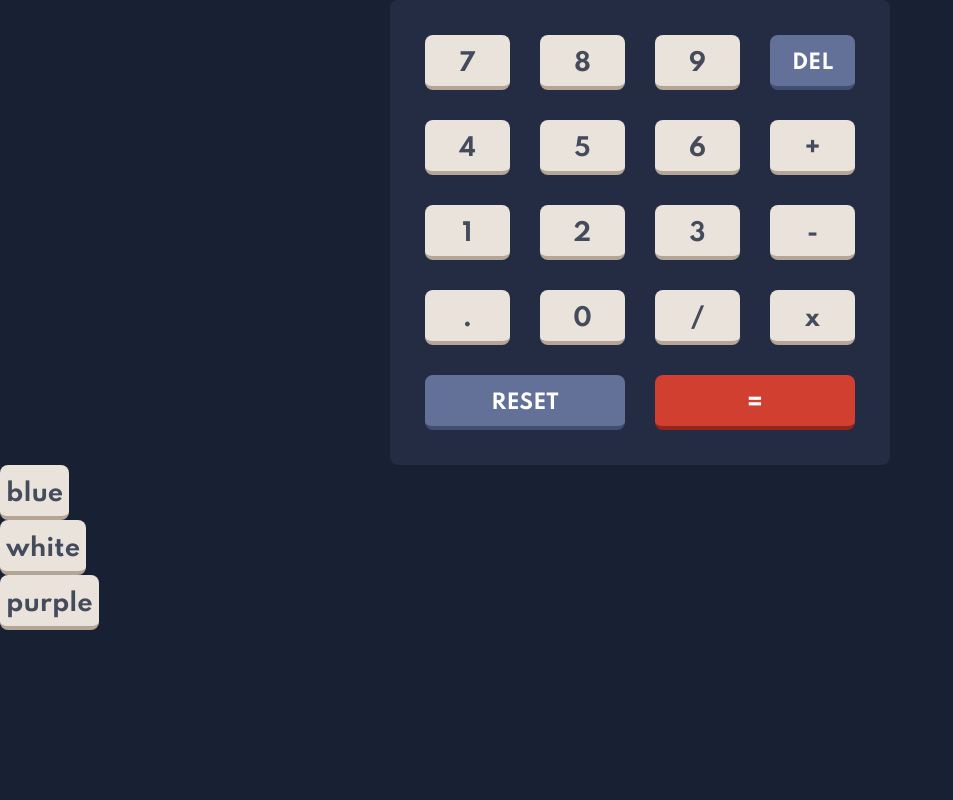
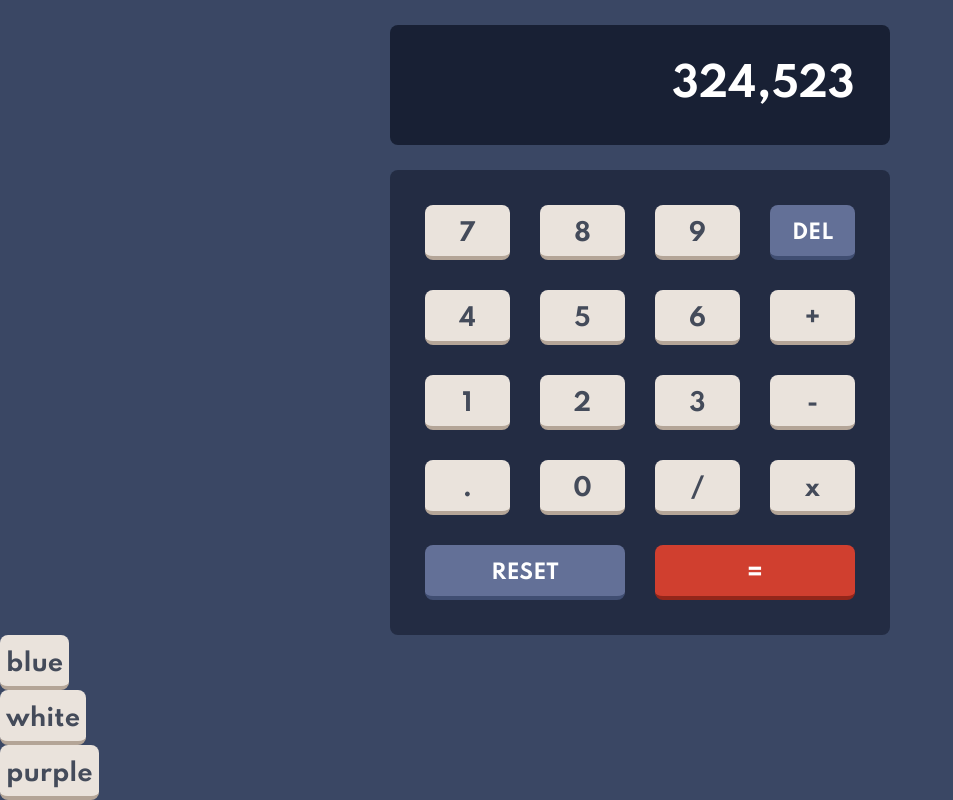
Before and after one commit to karthik-raja-g/themed-calculator, a React (Create React App) app: page / in a window 1280 px wide. Shown: the whole page, without its empty margins (0-953 px from the left). Built offline with nearby package versions, Linux system fonts and the light colour scheme.

Commit message:
- screen added

```diff
--- a/src/App.css
+++ b/src/App.css
@@ -1,3 +1,8 @@
 .App {
   text-align: center;
 }
+
+.calculator {
+  width: 500px;
+  margin: auto;
+}
--- a/src/App.js
+++ b/src/App.js
@@ -6,6 +6,7 @@ import { ThemeProvider } from "styled-components";
 import themes from "./theme/themes";
 import GlobalStyles from "./theme/GlobalStyles";
 import Keypad from "./elements/keypad";
+import Screen from "./elements/screen";
 import keys from "./keys";
 
 function App() {
@@ -14,10 +15,16 @@ function App() {
     <ThemeProvider theme={theme}>
       <GlobalStyles />
       <div className="App">
+        <div className="calculator">
+          <Screen>324,523</Screen>
           <Keypad>
             {keys.map((val, index) => {
               if (val.text === "RESET" || val.text === "=") {
-              return <LongButton key={index} type={val.value}>{val.text}</LongButton>;
+                return (
+                  <LongButton key={index} type={val.value}>
+                    {val.text}
+                  </LongButton>
+                );
               }
               return (
                 <NumberButton key={index} value={val.value}>
@@ -26,6 +33,7 @@ function App() {
               );
             })}
           </Keypad>
+        </div>
         <NumberButton clickHandler={() => setTheme(themes.blue)}>
           blue
         </NumberButton>
--- a/src/elements/keypad.js
+++ b/src/elements/keypad.js
@@ -2,7 +2,7 @@ import Styled from "styled-components";
 
 export default Styled.section`
   box-sizing: border-box;
-  width: 500px;
+  width: 100%;
   height: fit-content;
   border-radius: 8px;
   background-color: ${(props) => props.theme.backgrounds.keypad};
--- /dev/null
+++ b/src/elements/screen.js
@@ -0,0 +1,16 @@
+import Styled from "styled-components";
+
+export default Styled.div`
+  font-size: 2.5em;
+  text-align: right;
+  background-color: ${(props) => props.theme.backgrounds.screen};
+  color: ${(props) => props.theme.text.screen};
+  height: 120px;
+  margin: 25px 0;
+  border-radius: 8px;
+  display: flex;
+  align-items: center;
+  justify-content: flex-end;
+  padding: 0 35px;
+  box-sizing: border-box;
+`
--- a/src/theme/themes.js
+++ b/src/theme/themes.js
@@ -1,7 +1,7 @@
 const themes = {
   blue: {
     backgrounds: {
-      body: "hsl(224, 36%, 15%)",
+      body: "hsl(222, 26%, 31%)",
       keypad: "hsl(223, 31%, 20%)",
       toggleBox: "hsl(223, 31%, 20%)",
       screen: "hsl(224, 36%, 15%)",
@@ -25,6 +25,7 @@ const themes = {
       result: "hsl(0, 0%, 100%)",
       number: "hsl(221, 14%, 31%)",
       function: "hsl(0, 0%, 100%)",
+      screen: "hsl(0, 0%, 100%)",
     },
     toggleSwitch: "hsl(0, 0%, 100%)",
   },
@@ -54,6 +55,7 @@ const themes = {
       result: "hsl(0, 0%, 100%)",
       number: "hsl(60, 10%, 19%)",
       function: "hsl(0, 0%, 100%)",
+      screen: "hsl(60, 10%, 19%)",
     },
     toggleSwitch: "hsl(0, 0%, 100%)",
   },
@@ -83,6 +85,7 @@ const themes = {
       result: "hsl(198, 20%, 13%)",
       number: "hsl(52, 100%, 62%)",
       function: "hsl(0, 0%, 100%)",
+      screen: "hsl(52, 100%, 62%)",
     },
     toggleSwitch: "hsl(198, 20%, 13%)",
   },
```
Lines whose indentation alone changed are shown as unchanged.
